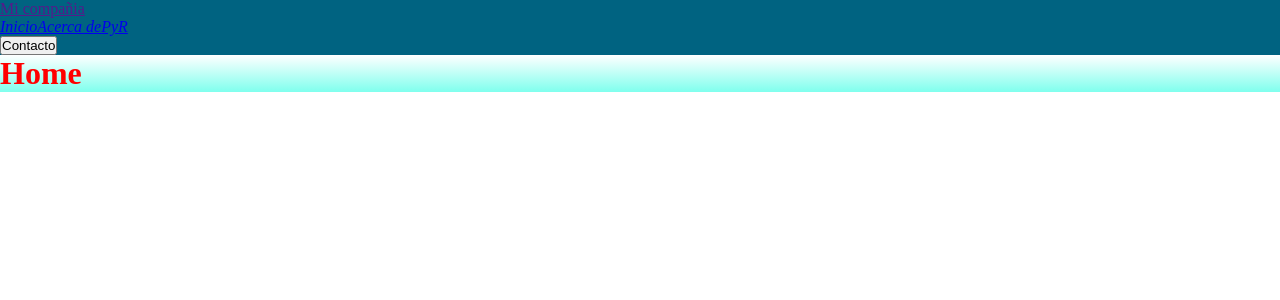
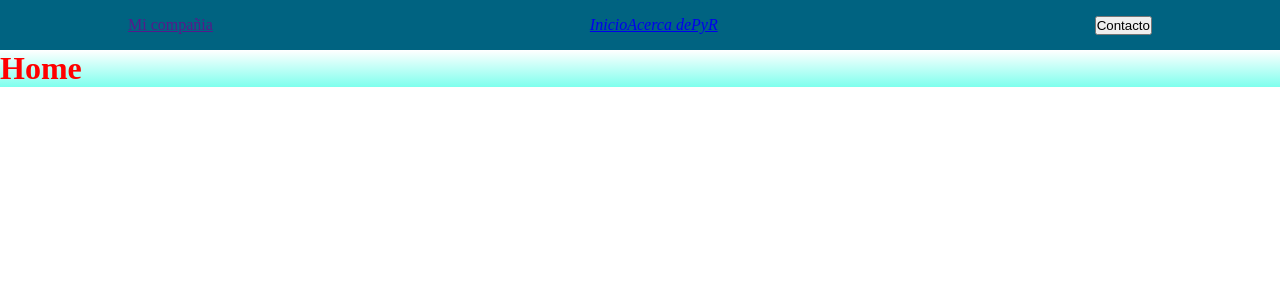
Before and after one commit to Jose-Jaime-Castaneda/Landing-Page-Vue, a Vue app in the folder landing-page-vue/: page / in a window 1280 px wide. Shown: the top 300 px of the page. Built offline with nearby package versions, Linux system fonts and the light colour scheme.

Commit message:
Estilo general de la barra de navegacion

```diff
--- a/landing-page-vue/src/Style/Navbar.css
+++ b/landing-page-vue/src/Style/Navbar.css
@@ -4,4 +4,9 @@
 
 .header {
   background: var(--navbar-bg);
+  display: flex;
+  justify-content: space-between;
+  align-items: center;
+  height: 40px;
+  padding: 5px 10%;
 }
```
